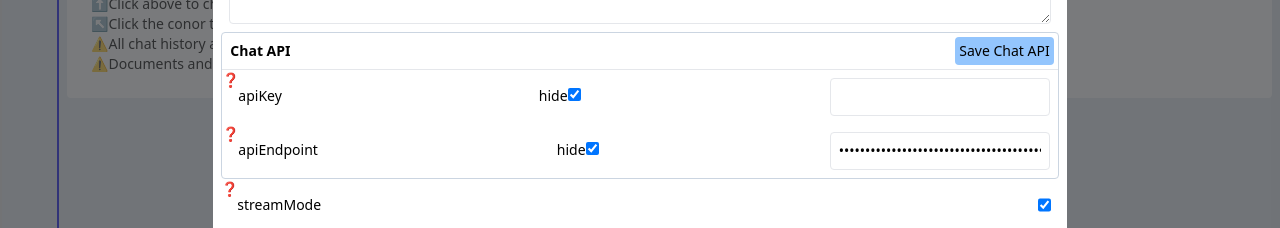
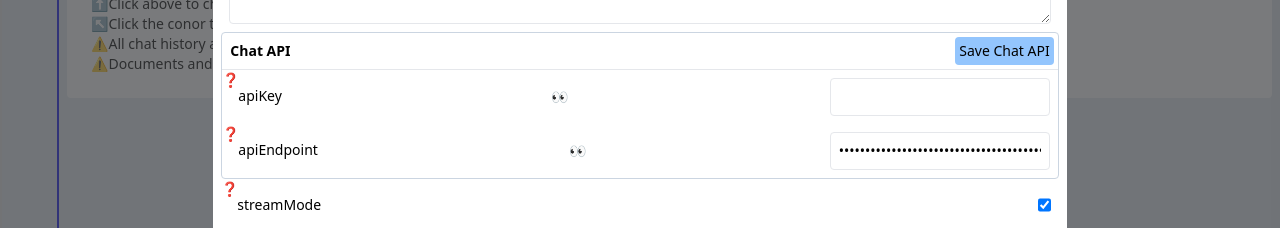
Before and after one commit to heimoshuiyu/chatgpt-api-web, a Preact app: page / in a window 1280 px wide. Both pictures are taken after a click on the element 669 px from the left and 30 px from the top of the page. Shown: the part 287-515 px from the top of the page. Built offline with nearby package versions, Linux system fonts and the light colour scheme.

Commit message:
use emoji instead of hide

```diff
--- a/src/settings.tsx
+++ b/src/settings.tsx
@@ -104,13 +104,15 @@ const Input = (props: {
   return (
     <Help help={props.help}>
       <label className="m-2 p-2">{props.field}</label>
-      <span
-        className="m-2 p-2"
-        onClick={(event: any) => setHideInput(!hideInput)}
+      <button
+       className="p-2"
+        onClick={() => {
+          setHideInput(!hideInput);
+          console.log("clicked", hideInput);
+        }}
       >
-        <label>hide</label>
-        <input type="checkbox" checked={hideInput} />
-      </span>
+        {hideInput ? "👀" : "🙈"}
+      </button>
       <input
         type={hideInput ? "password" : "text"}
         className="m-2 p-2 border rounded focus w-32 md:w-fit"
```
